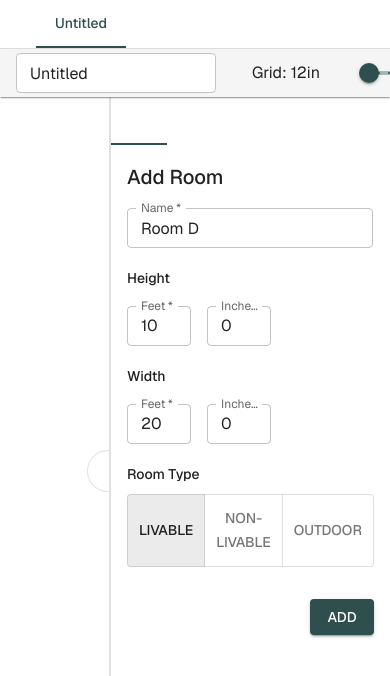
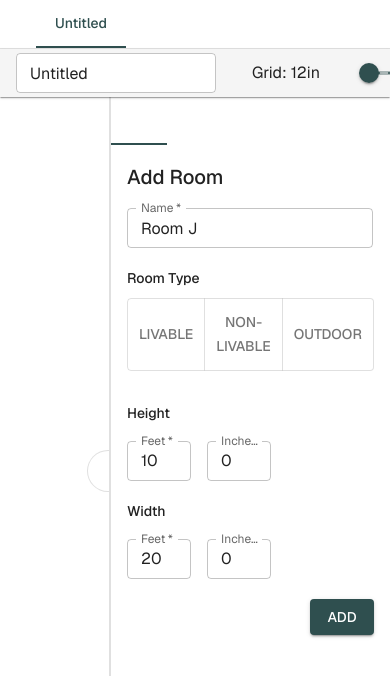
Before and after one commit to jnelken/apt-sqft, a React (Create React App) app: page / in a window 390 px wide. Shown: the top 676 px of the page. Built offline with nearby package versions, Linux system fonts and the light colour scheme; some icons are missing.

Commit message:
Create BaseForm

```diff
--- /dev/null
+++ b/src/components/BaseForm.tsx
@@ -0,0 +1,159 @@
+import React, { useState, useEffect, ReactNode } from 'react';
+import { Box, Typography } from '@mui/material';
+import { CompactTextField } from './ui/CompactTextField';
+import { DimensionSelector, DimensionValues } from './ui/DimensionSelector';
+import { ActionButtons } from './ui/ActionButtons';
+import { formatInitialDimensions } from '../lib/utils/formatInitialDimensions';
+
+const DEFAULTS_BY_LABEL = {
+  Room: {
+    height: 120,
+    width: 240,
+  },
+  Furniture: {
+    height: 120,
+    width: 240,
+  },
+};
+export interface BaseFormData extends DimensionValues {
+  name: string;
+  x: number;
+  y: number;
+  [key: string]: any;
+}
+
+interface BaseFormProps {
+  label: 'Room' | 'Furniture';
+  initialValues?: Partial<BaseFormData>;
+  onSubmit: (data: any) => void;
+  onDelete?: () => void;
+  onDuplicate?: () => void;
+  additionalFields?:
+    | ReactNode
+    | ((
+        formData: any,
+        onChange: (field: string, value: any) => void,
+      ) => ReactNode);
+  additionalFormData?: { type?: string } | { livability?: string };
+  onAdditionalFieldChange?: (field: string, value: any) => void;
+}
+
+const calculateFeet = (inches: number) => Math.floor(inches / 12);
+const calculateInches = (inches: number) => inches % 12;
+
+export const BaseForm: React.FC<BaseFormProps> = ({
+  label,
+  initialValues,
+  onSubmit,
+  onDelete,
+  onDuplicate,
+  additionalFields,
+  additionalFormData = {},
+  onAdditionalFieldChange,
+}) => {
+  const letter = String.fromCharCode(65 + Math.floor(Math.random() * 26));
+  const defaultName = initialValues?.name || `${label} ${letter}`;
+  const defaultHeight = DEFAULTS_BY_LABEL[label].height;
+  const defaultWidth = DEFAULTS_BY_LABEL[label].width;
+  const [formData, setFormData] = useState<BaseFormData>({
+    ...initialValues,
+    name: defaultName,
+    heightFeet: calculateFeet(initialValues?.height || defaultHeight),
+    heightInches: calculateInches(initialValues?.height || defaultHeight),
+    widthFeet: calculateFeet(initialValues?.width || defaultWidth),
+    widthInches: calculateInches(initialValues?.width || defaultWidth),
+    x: window.innerWidth / 2,
+    y: window.innerHeight / 2,
+    ...additionalFormData,
+  });
+
+  useEffect(() => {
+    if (initialValues) {
+      setFormData(prev => ({
+        ...prev,
+        name: initialValues.name || prev.name,
+        ...formatInitialDimensions(initialValues.height, initialValues.width),
+        x: initialValues.x || prev.x,
+        y: initialValues.y || prev.y,
+        ...additionalFormData,
+      }));
+    }
+  }, [initialValues, additionalFormData]);
+
+  const handleSubmit = (e: React.FormEvent) => {
+    e.preventDefault();
+    const totalHeight = formData.heightFeet * 12 + formData.heightInches;
+    const totalWidth = formData.widthFeet * 12 + formData.widthInches;
+
+    const {
+      heightFeet,
+      heightInches,
+      widthFeet,
+      widthInches,
+      ...otherFormData
+    } = formData;
+
+    onSubmit({
+      ...otherFormData,
+      height: totalHeight,
+      width: totalWidth,
+      x: initialValues?.x || formData.x,
+      y: initialValues?.y || formData.y,
+    });
+  };
+
+  const handleFieldChange = (field: string, value: any) => {
+    setFormData(prev => ({ ...prev, [field]: value }));
+    if (onAdditionalFieldChange) {
+      onAdditionalFieldChange(field, value);
+    }
+  };
+
+  return (
+    <Box component="form" onSubmit={handleSubmit} sx={{ p: 2 }}>
+      <Typography variant="h6" gutterBottom>
+        {initialValues ? 'Edit' : 'Add'} {label}
+      </Typography>
+
+      <CompactTextField
+        label="Name"
+        value={formData.name}
+        onChange={e => handleFieldChange('name', e.target.value)}
+        required
+      />
+
+      {typeof additionalFields === 'function'
+        ? additionalFields(formData, handleFieldChange)
+        : additionalFields}
+
+      <DimensionSelector
+        initialValues={{
+          heightFeet: formData.heightFeet,
+          heightInches: formData.heightInches,
+          widthFeet: formData.widthFeet,
+          widthInches: formData.widthInches,
+        }}
+        onChange={(dimensions: DimensionValues) =>
+          setFormData(prev => ({ ...prev, ...dimensions }))
+        }
+      />
+
+      {initialValues && (
+        <Typography
+          variant="body2"
+          color="text.secondary"
+          sx={{ mt: 1, mb: 2 }}>
+          Position: ({initialValues.x}, {initialValues.y})
+        </Typography>
+      )}
+
+      <ActionButtons
+        onSubmit={() => {}}
+        submitText={initialValues ? 'Update' : 'Add'}
+        showSubmit={true}
+        onDuplicate={onDuplicate}
+        onDelete={onDelete}
+      />
+    </Box>
+  );
+};
--- a/src/components/FloorPlanDetails.tsx
+++ b/src/components/FloorPlanDetails.tsx
@@ -10,15 +10,15 @@ export const FloorPlanDetails: React.FC<FloorPlanDetailsProps> = ({
   floorPlan,
 }) => {
   const totalLivableSqFt = floorPlan.rooms
-    .filter(room => room.roomType === 'livable')
+    .filter(room => room.livability === 'livable')
     .reduce((sum, room) => sum + room.sqFootage, 0);
 
   const totalNonLivableSqFt = floorPlan.rooms
-    .filter(room => room.roomType === 'non-livable')
+    .filter(room => room.livability === 'non-livable')
     .reduce((sum, room) => sum + room.sqFootage, 0);
 
   const totalOutdoorSqFt = floorPlan.rooms
-    .filter(room => room.roomType === 'outdoor')
+    .filter(room => room.livability === 'outdoor')
     .reduce((sum, room) => sum + room.sqFootage, 0);
 
   const totalSqFt = totalLivableSqFt + totalNonLivableSqFt + totalOutdoorSqFt;
--- a/src/components/FurnitureForm.tsx
+++ b/src/components/FurnitureForm.tsx
@@ -1,22 +1,13 @@
-import React, { useState, useEffect } from 'react';
-import {
-  Box,
-  Typography,
-  MenuItem,
-  Select,
-  FormControl,
-  InputLabel,
-} from '@mui/material';
+import React from 'react';
+import { MenuItem, Select, FormControl, InputLabel } from '@mui/material';
 import { Furniture } from '../types';
-import { CompactTextField } from './ui/CompactTextField';
 import { FURNITURE_TEMPLATES } from '../data/furnitureTemplates';
-import { DimensionSelector, DimensionValues } from './ui/DimensionSelector';
-import { ActionButtons } from './ui/ActionButtons';
+import { BaseForm, BaseFormData } from './BaseForm';
 import { formatInitialDimensions } from '../lib/utils/formatInitialDimensions';
 
 interface FurnitureFormProps {
   onSubmit: (furniture: Omit<Furniture, 'id' | 'points'>) => void;
-  initialValues?: Partial<Furniture>;
+  initialValues?: Partial<BaseFormData>;
   onDelete?: () => void;
   onDuplicate?: () => void;
 }
@@ -36,65 +27,30 @@ export const FurnitureForm: React.FC<FurnitureFormProps> = ({
   const findTemplateByType = (type: string) => {
     return FURNITURE_TEMPLATES.find(template => template.type === type);
   };
-  const [formData, setFormData] = useState({
-    name: initialValues?.name || 'Furniture',
-    heightFeet: Math.floor((initialValues?.height || 30) / 12),
-    heightInches: (initialValues?.height || 30) % 12,
-    widthFeet: Math.floor((initialValues?.width || 30) / 12),
-    widthInches: (initialValues?.width || 30) % 12,
-    type: initialValues?.type || 'Other',
-    x: initialValues?.x || window.innerWidth / 2,
-    y: initialValues?.y || window.innerHeight / 2,
-  });
 
-  useEffect(() => {
-    if (initialValues) {
-      setFormData(prev => ({
-        ...prev,
-        name: initialValues.name || prev.name,
-        ...formatInitialDimensions(initialValues.height, initialValues.width),
-        type: initialValues.type || 'Other',
-        x: initialValues.x || prev.x,
-        y: initialValues.y || prev.y,
-      }));
-    }
-  }, [initialValues]);
-
-  const handleSubmit = (e: React.FormEvent) => {
-    e.preventDefault();
-    const totalHeight = formData.heightFeet * 12 + formData.heightInches;
-    const totalWidth = formData.widthFeet * 12 + formData.widthInches;
-
+  const handleSubmit = (data: any) => {
     // Get template color if available, otherwise use default
-    const template = findTemplateByType(formData.type);
-    const defaultColor = template?.defaultColor || '#D2691E';
+    const template = findTemplateByType(data.type);
+    const defaultColor =
+      initialValues?.color || template?.defaultColor || '#D2691E';
 
     onSubmit({
-      name: formData.name,
-      height: totalHeight,
-      width: totalWidth,
+      name: data.name,
+      height: data.height,
+      width: data.width,
       sqFootage: 0, // Furniture doesn't count towards sq footage
-      roomType: 'non-livable', // Furniture is always non-livable
-      type: formData.type,
-      x: initialValues?.x || formData.x,
-      y: initialValues?.y || formData.y,
-      color: initialValues?.color || defaultColor,
+      livability: 'non-livable', // Furniture is always non-livable
+      type: data.type,
+      x: data.x,
+      y: data.y,
+      color: data.color || defaultColor,
     });
   };
 
-  return (
-    <Box component="form" onSubmit={handleSubmit} sx={{ p: 2 }}>
-      <Typography variant="h6" gutterBottom>
-        {initialValues ? 'Edit Furniture' : 'Add New Furniture'}
-      </Typography>
-
-      <CompactTextField
-        label="Furniture Name"
-        value={formData.name}
-        onChange={e => setFormData(prev => ({ ...prev, name: e.target.value }))}
-        required
-      />
-
+  const getFurnitureTypeSection = (
+    formData: any,
+    onChange: (field: string, value: any) => void,
+  ) => (
     <FormControl fullWidth sx={{ mt: 2, mb: 2 }}>
       <InputLabel>Furniture Type</InputLabel>
       <Select
@@ -107,17 +63,18 @@ export const FurnitureForm: React.FC<FurnitureFormProps> = ({
           // Update type and dimensions if template found
           if (template && !initialValues) {
             // Only update dimensions for new furniture, not when editing existing
-              setFormData(prev => ({
-                ...prev,
-                type: newType,
-                heightFeet: Math.floor(template.defaultHeight / 12),
-                heightInches: template.defaultHeight % 12,
-                widthFeet: Math.floor(template.defaultWidth / 12),
-                widthInches: template.defaultWidth % 12,
-                name: template.name, // Also update the name to match template
-              }));
+            const dimensions = formatInitialDimensions(
+              template.defaultHeight,
+              template.defaultWidth,
+            );
+            onChange('type', newType);
+            onChange('name', template.name);
+            onChange('heightFeet', dimensions.heightFeet);
+            onChange('heightInches', dimensions.heightInches);
+            onChange('widthFeet', dimensions.widthFeet);
+            onChange('widthInches', dimensions.widthInches);
           } else {
-              setFormData(prev => ({ ...prev, type: newType }));
+            onChange('type', newType);
           }
         }}>
         {FURNITURE_TYPES.map(type => (
@@ -127,35 +84,17 @@ export const FurnitureForm: React.FC<FurnitureFormProps> = ({
         ))}
       </Select>
     </FormControl>
+  );
 
-      <DimensionSelector
-        initialValues={{
-          heightFeet: formData.heightFeet,
-          heightInches: formData.heightInches,
-          widthFeet: formData.widthFeet,
-          widthInches: formData.widthInches,
-        }}
-        onChange={(dimensions: DimensionValues) =>
-          setFormData(prev => ({ ...prev, ...dimensions }))
-        }
+  return (
+    <BaseForm
+      label="Furniture"
+      initialValues={initialValues}
+      onSubmit={handleSubmit}
+      onDelete={onDelete}
+      onDuplicate={onDuplicate}
+      additionalFields={getFurnitureTypeSection}
+      additionalFormData={{ type: initialValues?.type || 'Other' }}
     />
-
-      {initialValues && (
-        <Typography
-          variant="body2"
-          color="text.secondary"
-          sx={{ mt: 1, mb: 2 }}>
-          Position: ({initialValues.x}, {initialValues.y})
-        </Typography>
-      )}
-
-      <ActionButtons
-        onSubmit={() => {}} // Form handles submit via onSubmit prop
-        submitText={initialValues ? 'Update' : 'Add'}
-        showSubmit={true}
-        onDuplicate={onDuplicate}
-        onDelete={onDelete}
-      />
-    </Box>
   );
 };
--- a/src/components/LayoutEditor.tsx
+++ b/src/components/LayoutEditor.tsx
@@ -427,7 +427,7 @@ export const LayoutEditor: React.FC<LayoutEditorProps> = ({
         {rooms.map(room => (
           <RoomElement
             key={room.id}
-            isLivable={room.roomType === 'livable'}
+            isLivable={room.livability === 'livable'}
             wallColor={wallColor}
             isSelected={selectedRoomId === room.id}
             highlightColor={highlightColor}
--- a/src/components/RoomDetails.tsx
+++ b/src/components/RoomDetails.tsx
@@ -73,7 +73,7 @@ export const RoomDetails: React.FC<RoomDetailsProps> = ({
         </Typography>
         <Typography variant="body1">
           <strong>Room Type:</strong>{' '}
-          {room.roomType.charAt(0).toUpperCase() + room.roomType.slice(1)}
+          {room.livability.charAt(0).toUpperCase() + room.livability.slice(1)}
         </Typography>
       </Paper>
     </Box>
--- a/src/components/RoomForm.tsx
+++ b/src/components/RoomForm.tsx
@@ -1,19 +1,12 @@
-import React, { useState, useEffect } from 'react';
-import {
-  Box,
-  Typography,
-  ToggleButtonGroup,
-  ToggleButton,
-} from '@mui/material';
+import React from 'react';
+import { Typography, ToggleButtonGroup, ToggleButton } from '@mui/material';
 import { Room } from '../types';
-import { CompactTextField } from './ui/CompactTextField';
-import { DimensionSelector, DimensionValues } from './ui/DimensionSelector';
-import { ActionButtons } from './ui/ActionButtons';
-import { formatInitialDimensions } from '../lib/utils/formatInitialDimensions';
+import { BaseForm } from './BaseForm';
+import { BaseFormData } from './BaseForm';
 
 interface RoomFormProps {
   onSubmit: (room: Omit<Room, 'id' | 'points'>) => void;
-  initialValues?: Partial<Room>;
+  initialValues?: Partial<BaseFormData>;
   onDelete?: () => void;
   onDuplicate?: () => void;
 }
@@ -24,104 +17,50 @@ export const RoomForm: React.FC<RoomFormProps> = ({
   onDelete,
   onDuplicate,
 }) => {
-  const letter = String.fromCharCode(65 + Math.floor(Math.random() * 26));
-
-  const [formData, setFormData] = useState({
-    name: initialValues?.name || 'Room ' + letter,
-    heightFeet: Math.floor((initialValues?.height || 120) / 12),
-    heightInches: (initialValues?.height || 120) % 12,
-    widthFeet: Math.floor((initialValues?.width || 240) / 12),
-    widthInches: (initialValues?.width || 240) % 12,
-    roomType: initialValues?.roomType || 'livable',
-    x: initialValues?.x || window.innerWidth / 2,
-    y: initialValues?.y || window.innerHeight / 2,
-  });
-
-  useEffect(() => {
-    if (initialValues) {
-      setFormData(prev => ({
-        ...prev,
-        name: initialValues.name || prev.name,
-        ...formatInitialDimensions(initialValues.height, initialValues.width),
-        roomType: initialValues.roomType || 'livable',
-        x: initialValues.x || prev.x,
-        y: initialValues.y || prev.y,
-      }));
-    }
-  }, [initialValues]);
-
-  const handleSubmit = (e: React.FormEvent) => {
-    e.preventDefault();
-    const totalHeight = formData.heightFeet * 12 + formData.heightInches;
-    const totalWidth = formData.widthFeet * 12 + formData.widthInches;
+  const handleSubmit = (data: any) => {
     onSubmit({
-      name: formData.name,
-      height: totalHeight,
-      width: totalWidth,
-      sqFootage: (totalHeight * totalWidth) / 144,
-      roomType: formData.roomType,
-      x: initialValues?.x || formData.x,
-      y: initialValues?.y || formData.y,
+      name: data.name,
+      height: data.height,
+      width: data.width,
+      sqFootage: (data.height * data.width) / 144,
+      livability: data.livability,
+      x: data.x,
+      y: data.y,
     });
   };
 
-  return (
-    <Box component="form" onSubmit={handleSubmit} sx={{ p: 2 }}>
-      <Typography variant="h6" gutterBottom>
-        {initialValues ? 'Edit Room' : 'Add Room'}
-      </Typography>
-
-      <CompactTextField
-        label="Name"
-        value={formData.name}
-        onChange={e => setFormData(prev => ({ ...prev, name: e.target.value }))}
-        required
-      />
-
-      <DimensionSelector
-        initialValues={{
-          heightFeet: formData.heightFeet,
-          heightInches: formData.heightInches,
-          widthFeet: formData.widthFeet,
-          widthInches: formData.widthInches,
-        }}
-        onChange={(dimensions: DimensionValues) =>
-          setFormData(prev => ({ ...prev, ...dimensions }))
-        }
-      />
-
-      {initialValues && (
-        <Typography
-          variant="body2"
-          color="text.secondary"
-          sx={{ mt: 1, mb: 2 }}>
-          Position: ({initialValues.x}, {initialValues.y})
-        </Typography>
-      )}
-
+  const getlivabilitySection = (
+    value: string,
+    onChange: (field: string, value: any) => void,
+  ) => (
+    <>
       <Typography variant="subtitle2" sx={{ mt: 2, mb: 1 }}>
         Room Type
       </Typography>
       <ToggleButtonGroup
-        value={formData.roomType}
+        value={value}
         exclusive
-        onChange={(_, value) =>
-          value && setFormData(prev => ({ ...prev, roomType: value }))
-        }
+        onChange={(_, newValue) => newValue && onChange('livability', newValue)}
         fullWidth
         sx={{ mb: 2 }}>
         <ToggleButton value="livable">Livable</ToggleButton>
         <ToggleButton value="non-livable">Non-Livable</ToggleButton>
         <ToggleButton value="outdoor">Outdoor</ToggleButton>
       </ToggleButtonGroup>
+    </>
+  );
 
-      <ActionButtons
-        onSubmit={() => {}} // Form handles submit via onSubmit prop
-        submitText={initialValues ? 'Update' : 'Add'}
-        showSubmit={true}
-        onDuplicate={onDuplicate}
-        onDelete={onDelete}
-      />
-    </Box>
+  return (
+    <BaseForm
+      label="Room"
+      initialValues={initialValues}
+      onSubmit={handleSubmit}
+      onDelete={onDelete}
+      onDuplicate={onDuplicate}
+      additionalFields={getlivabilitySection}
+      additionalFormData={{
+        livability: initialValues?.livability || 'livable',
+      }}
+    />
   );
 };
--- a/src/types/index.ts
+++ b/src/types/index.ts
@@ -14,7 +14,7 @@ export interface Room {
   height: number;
   width: number;
   sqFootage: number;
-  roomType: 'livable' | 'non-livable' | 'outdoor';
+  livability: 'livable' | 'non-livable' | 'outdoor';
   points: Point[];
   x: number;
   y: number;
```
Also changed, not shown: .kiro/steering/structure.md, 1 other file (tests, documents, lock files or other folders). Lines whose indentation alone changed are shown as unchanged.
